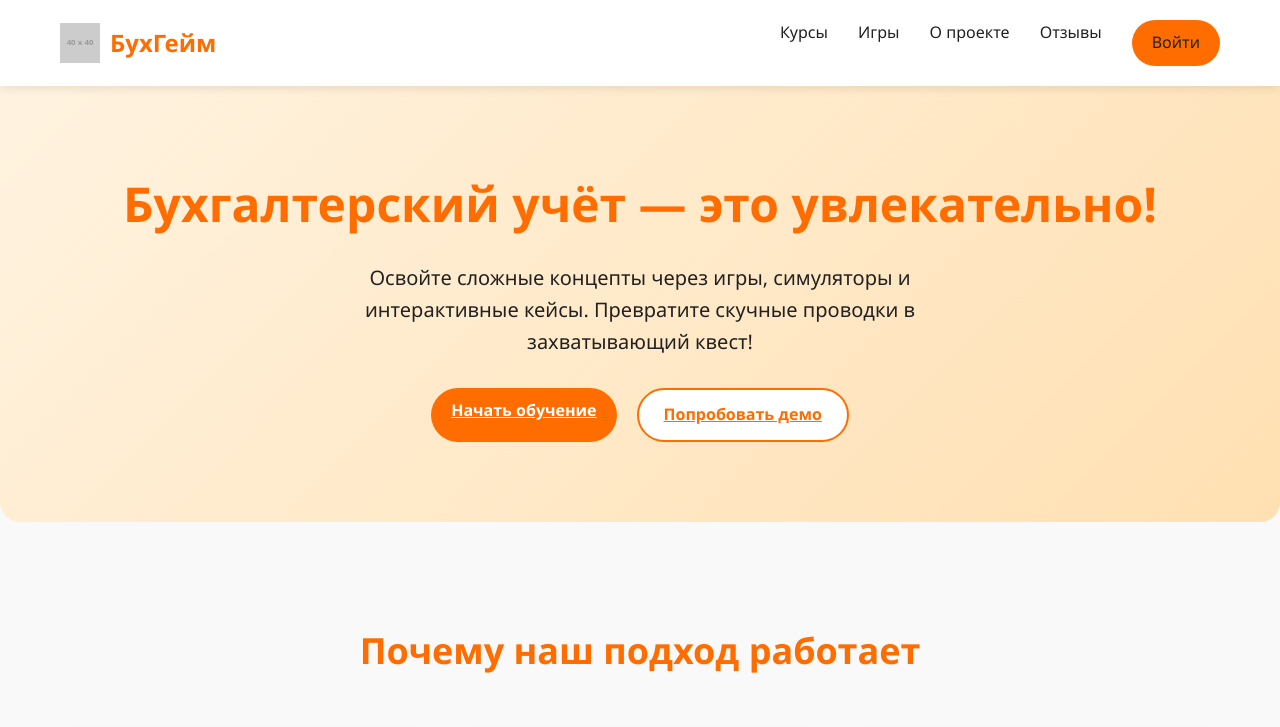
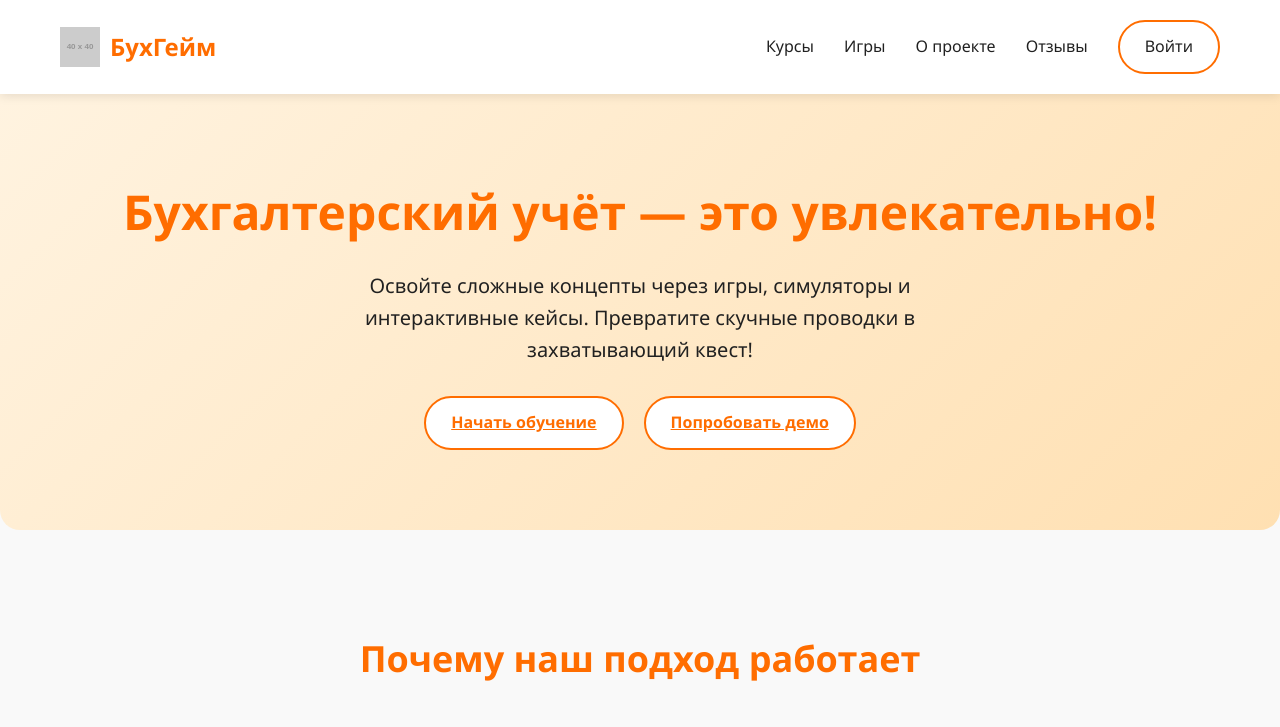
Before and after one commit to DanilaFox65/Demonstration, a plain HTML site: page index.html in a window 1280 px wide. Shown: the top 727 px of the page. Drawn offline with Linux system fonts and the light colour scheme; placeholder pictures from the web are drawn by us.

Commit message:
boot fix

```diff
--- a/styles.css
+++ b/styles.css
@@ -60,6 +60,7 @@ nav {
 .nav-links {
     display: flex;
     gap: 30px;
+    align-items: center; /* Выравниваем все элементы по центру по вертикали */
 }
 
 .nav-links a {
@@ -74,18 +75,21 @@ nav {
 }
 
 .cta-button {
-    background-color: var(--primary);
-    color: white;
-    padding: 10px 20px;
+    background-color: white;
+    color: var(--primary);
+    border: 2px solid var(--primary);
+    padding: 12px 25px;
     border-radius: 30px;
     font-weight: 600;
-    transition: transform 0.3s, box-shadow 0.3s;
+    transition: all 0.3s;
 }
 
 .cta-button:hover {
-    transform: translateY(-2px);
-    box-shadow: 0 4px 8px rgba(255, 109, 0, 0.3);
+    background-color: var(--primary);
+    color: white;
 }
+
+
 
 /* Hero Section */
 .hero {
```
